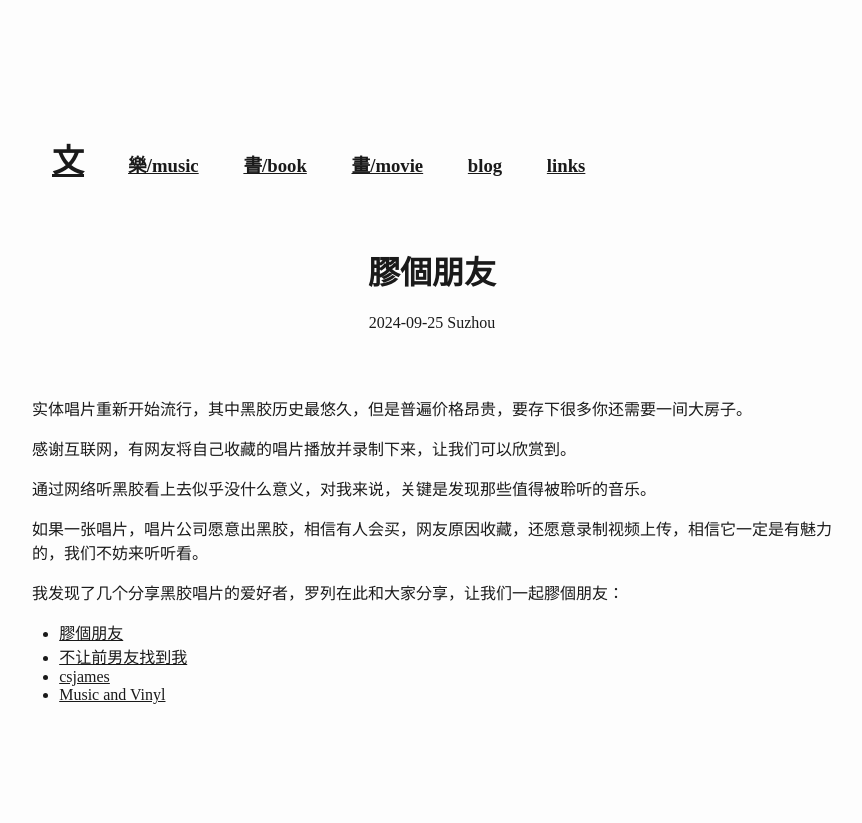
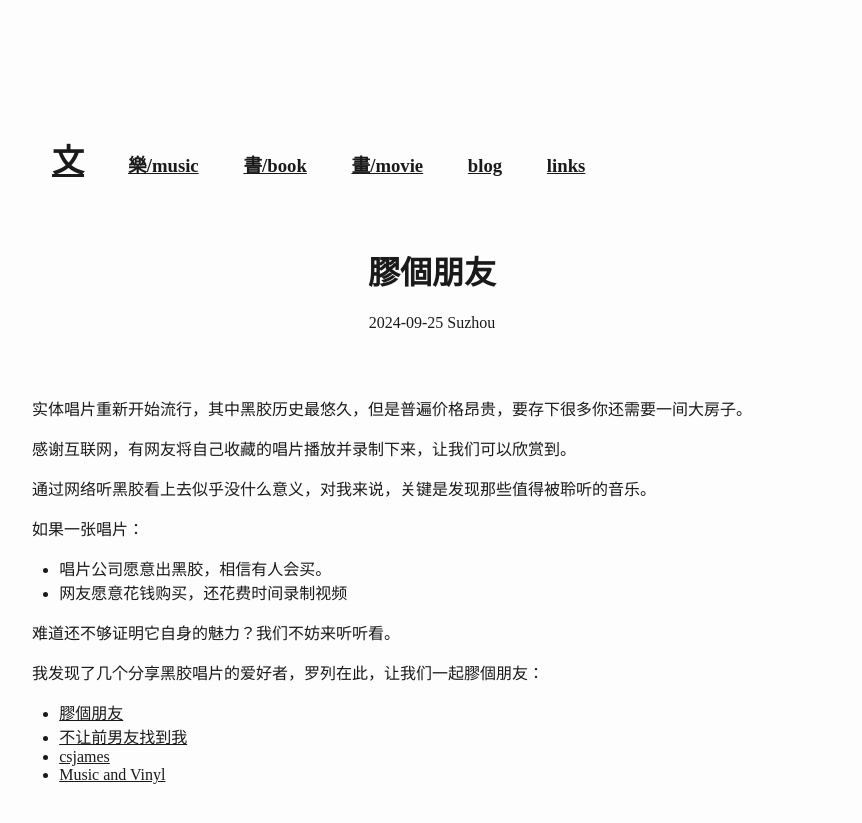
Before and after one commit to wangw469/wangw469.github.io, a Jekyll site: the page built from _posts/2024-09-25-listening-vinyl-records.md, in a window 1280 px wide. Shown: the top 823 px of the page, without its empty margins (58-920 px from the left). Built offline with Jekyll 4.4.1, drawn with Linux system fonts in a browser that asks for light colours.

Commit message:
Update 2024-09-25-listening-vinyl-records.md

```diff
--- a/_posts/2024-09-25-listening-vinyl-records.md
+++ b/_posts/2024-09-25-listening-vinyl-records.md
@@ -11,9 +11,14 @@ date: 2024-09-25
 
 通过网络听黑胶看上去似乎没什么意义，对我来说，关键是发现那些值得被聆听的音乐。
 
-如果一张唱片，唱片公司愿意出黑胶，相信有人会买，网友原因收藏，还愿意录制视频上传，相信它一定是有魅力的，我们不妨来听听看。
+如果一张唱片：
 
-我发现了几个分享黑胶唱片的爱好者，罗列在此和大家分享，让我们一起膠個朋友：
+* 唱片公司愿意出黑胶，相信有人会买。
+* 网友愿意花钱购买，还花费时间录制视频
+
+难道还不够证明它自身的魅力？我们不妨来听听看。
+
+我发现了几个分享黑胶唱片的爱好者，罗列在此，让我们一起膠個朋友：
 
 * [膠個朋友](https://space.bilibili.com/1447736/)
 * [不让前男友找到我](https://space.bilibili.com/39725491)
```
